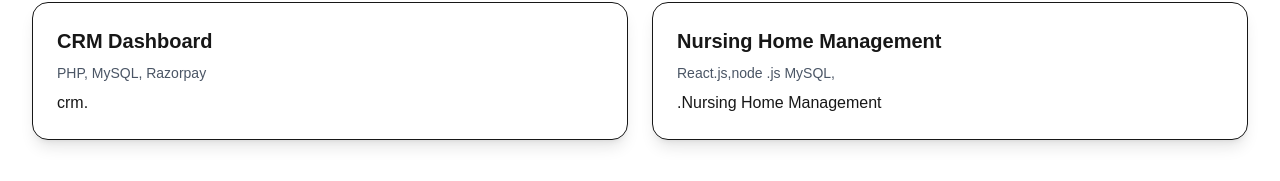
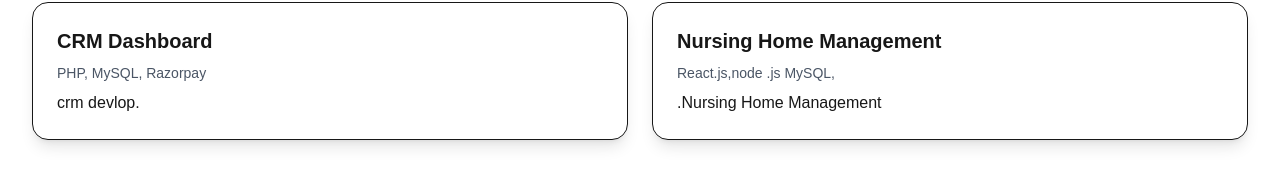
Before and after one commit to shreedharniki/next-js, a Next.js app: page / in a window 1280 px wide. Shown: the part 1020-1201 px from the top of the page. Built offline with nearby package versions, Linux system fonts and the light colour scheme.

Commit message:
text change

```diff
--- a/app/page.js
+++ b/app/page.js
@@ -23,7 +23,7 @@ export default function Home() {
           <ProjectCard
             title="CRM Dashboard"
             stack="PHP, MySQL, Razorpay"
-            desc="crm."
+            desc="crm devlop."
           />
           <ProjectCard
             title="Nursing Home Management"
```
